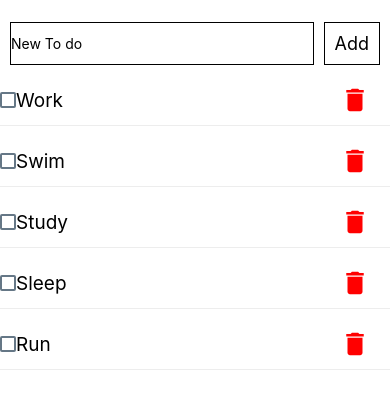
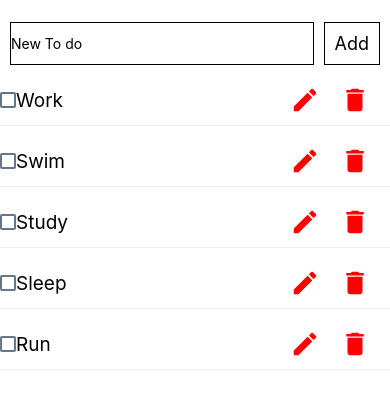
Before and after one commit to DumbWaysStudent/DW12LTSG3_todolist, a React Native app: screen / in a window 390 px wide. Shown: the top 394 px of the page. Built offline with nearby package versions, Linux system fonts and the light colour scheme.

Commit message:
add 5.Update_todo

```diff
--- a/App.js
+++ b/App.js
@@ -14,6 +14,7 @@ export default class App extends Component {
         {text:'Run', checked: false}
     ],
       notetext: '',
+      change: 'flex',
     }
   }
   render() {
@@ -39,7 +40,18 @@ export default class App extends Component {
                   value={val.checked}
                   />
                 </TouchableOpacity>
-                  <Text style={styles.Text}>{val.text}</Text>
+
+                <Text style={styles.Text}>{val.text}</Text>
+
+                <Icon.Button
+                  color= 'red'
+                  backgroundColor= 'white'
+                  style={styles.iconbtn}
+                  name="edit"
+                  size= {30}
+                  onPress={() => {this.editTodo(index)}}
+                >
+                </Icon.Button>
                 <Icon.Button
                   color= 'red'
                   backgroundColor= 'white'
@@ -85,6 +97,10 @@ export default class App extends Component {
       })
       this.setState({data: this.state.data})
     }
+  }
+  editTodo(index){
+    const array = [...this.state.data];
+    this.setState({notetext : array[index].text})
   }
 }
 const styles = StyleSheet.create({
```
